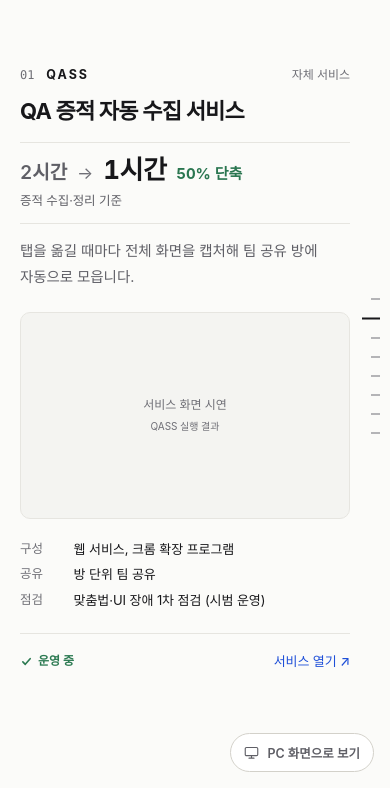
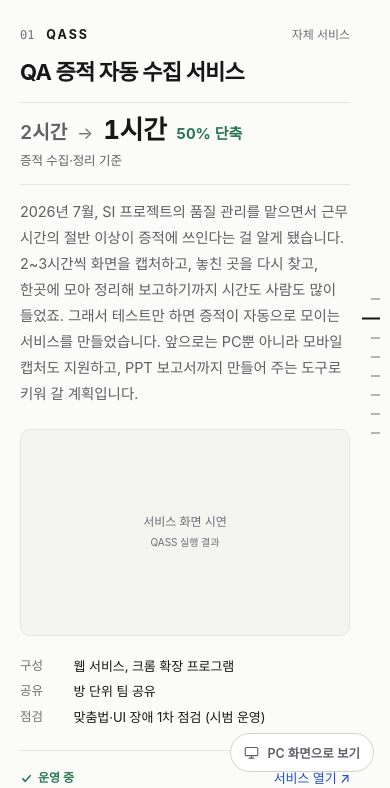
Before and after one commit to YunseobSongQA/Auto, a plain HTML site: page automation-portfolio/web/index.html in a window 390 px wide. Both pictures are taken after a click on the button 373 px from the left and 375 px from the top of the page. Shown: the part 773-1561 px from the top of the page. Drawn offline with Linux system fonts and the light colour scheme; a web font is replaced by a local one.

Commit message:
web: 도구마다 만든 계기를 소개글에 짧게 담음
카드 소개글을 "현장에서 겪은 문제 → 그래서 만든 것" 두세 문장으로 바꿨다.
친근하되 공손한 합니다체로.

- QASS: 2026년 7월 SI 프로젝트 품질 관리 중 근무 시간의 절반 이상이 증적(2~3시간 캡처,
  놓친 곳 찾기, 정리·보고)에 쓰여 만든 서비스. 앞으로 모바일 캡처와 PPT 보고서까지.
- Appium: 운영 서버 품질 관리에서 모바일 리그레션 테스트를 반복하던 일을 대신하려고.
- PRD2TC: SI 프로젝트 테스트 기간에 자주 바뀌는 기획서를 따라 TC 를 고치던 시간을 줄이려고.
- Playwright: 운영 서버 리그레션 테스트를 PC 에서 손으로 반복하던 일을 줄이려고.
- Selenium: 같은 PC 리그레션 테스트를 Selenium 으로도 만들어 두 도구를 같은 조건에서 비교.
- API: 운영 서버 리그레션과 SI 프로젝트 병목 구간의 부하 테스트에 상시 대비하려고.

제언 표의 QASS 개선 방향도 소개글에 맞춰 "모바일 캡처, PPT 보고서 자동화"로.
소개글은 text-wrap: pretty 로 마지막 줄에 한 낱말만 남지 않게.

크롬 · 사파리 · 아이폰 화면 테스트 45개 통과. 320~1440px 에서 단어 중간 끊김 없음.

```diff
--- a/automation-portfolio/web/config.js
+++ b/automation-portfolio/web/config.js
@@ -22,7 +22,8 @@
  *   - status:   'verified'(검증 완료) | 'pending'(PC에서 실행 예정)
  *   - statusLabel: (선택) status 기본 문구 대신 쓸 라벨. 색/아이콘은 status 를 따릅니다.
  *
- * 문구 원칙: 짧고 담백하게. desc 는 한 문장, specs 는 서너 줄. 수치는 숫자로 적고,
+ * 문구 원칙: 짧고 담백하게. desc 는 만든 계기(현장에서 겪은 문제 → 그래서 만든 것)를 두세 문장으로,
+ *   친근하되 공손한 합니다체로. specs 는 서너 줄. 수치는 숫자로 적고,
  *   어려운 용어 대신 쉬운 말을 쓰되 언어·도구 이름은 그대로 씁니다.
  *   가운뎃점(·)은 낱말을 나열할 때만 붙여 쓰고, 문장 구분에는 쓰지 않습니다.
  */
@@ -35,7 +36,10 @@ window.QASS_PORTFOLIO = {
       tool: 'QASS',
       short: '증적 수집 자동화',
       title: 'QA 증적 자동 수집 서비스',
-      desc: '탭을 옮길 때마다 전체 화면을 캡처해 팀 공유 방에 자동으로 모읍니다.',
+      desc: '2026년 7월, SI 프로젝트의 품질 관리를 맡으면서 근무 시간의 절반 이상이 증적에 쓰인다는 걸 알게 됐습니다. '
+        + '2~3시간씩 화면을 캡처하고, 놓친 곳을 다시 찾고, 한곳에 모아 정리해 보고하기까지 시간도 사람도 많이 들었죠. '
+        + '그래서 테스트만 하면 증적이 자동으로 모이는 서비스를 만들었습니다. '
+        + '앞으로는 PC뿐 아니라 모바일 캡처도 지원하고, PPT 보고서까지 만들어 주는 도구로 키워 갈 계획입니다.',
       saving: { before: '2시간', after: '1시간', what: '증적 수집·정리' },
       specs: [
         ['구성', '웹 서비스, 크롬 확장 프로그램'],
@@ -59,7 +63,8 @@ window.QASS_PORTFOLIO = {
       tool: 'Appium',
       short: '모바일 웹 자동 검사',
       title: 'QASS 모바일 웹 자동 검사',
-      desc: '웹 검사와 같은 8단계를 안드로이드 크롬에서 자동 실행해 모두 통과했습니다.',
+      desc: '운영 서버의 품질을 관리하다 보면 모바일에서도 같은 리그레션 테스트를 몇 번이고 반복하게 됩니다. '
+        + '매번 손으로 하던 이 반복을 Appium에 맡기려고 만들었습니다.',
       saving: { before: '1분', after: '10초', what: '8단계 검사 1회' },
       specs: [
         ['언어', 'Python (pytest)'],
@@ -80,7 +85,9 @@ window.QASS_PORTFOLIO = {
       tool: 'PRD2TC',
       short: '기획서 기반 TC 생성',
       title: '기획서 기반 테스트케이스 자동 생성',
-      desc: '기획서를 넣으면 테스트케이스 초안을 표로 만들어 엑셀로 내보냅니다.',
+      desc: 'SI 프로젝트의 테스트 기간에는 기획서가 자주 바뀝니다. '
+        + '그때마다 내용을 따라가며 테스트케이스를 고치느라 적지 않은 시간이 들어, 이를 줄이려고 만들었습니다. '
+        + '수정된 기획서를 넣으면 TC 초안이 바로 나와 작성 시간을 크게 줄여 줍니다.',
       saving: { before: '1시간', after: '5분', what: '기획서 1건 TC 초안' },
       specs: [
         ['입력', '기획서 (pptx)'],
@@ -102,7 +109,8 @@ window.QASS_PORTFOLIO = {
       tool: 'Playwright',
       short: '웹 자동 검사 (기준 구현)',
       title: 'QASS 웹 자동 검사',
-      desc: '로그인부터 검색까지 QASS 핵심 흐름 8단계를 자동 실행하는 기준 구현입니다.',
+      desc: '운영 서버 리그레션 테스트를 PC에서 할 때마다 같은 확인을 손으로 반복해야 했습니다. '
+        + '이 반복을 줄이려고 로그인부터 검색까지 핵심 흐름 8단계를 자동으로 확인하도록 만들었습니다.',
       saving: { before: '1분', after: '10초', what: '8단계 검사 1회' },
       specs: [
         ['언어', 'JavaScript'],
@@ -124,7 +132,8 @@ window.QASS_PORTFOLIO = {
       tool: 'Selenium',
       short: '웹 자동 검사 (비교 구현)',
       title: 'Selenium 구현과 Playwright 비교',
-      desc: '같은 8단계 검사를 Selenium으로 다시 구현해 두 도구의 차이를 비교했습니다.',
+      desc: 'Playwright와 같은 PC 리그레션 테스트를 Selenium으로도 만들었습니다. '
+        + '현장에서 많이 쓰는 두 도구를 같은 조건에서 직접 비교해 보고 싶었습니다.',
       saving: { before: '1분', after: '10초', what: '8단계 검사 1회' },
       specs: [
         ['언어', 'Python'],
@@ -155,7 +164,8 @@ window.QASS_PORTFOLIO = {
       tool: 'API',
       short: '백엔드 부하 테스트',
       title: 'QASS 백엔드 부하 테스트',
-      desc: 'QASS 실서비스 백엔드에 조회 요청 1,000건을 보내 응답 속도와 안정성을 측정했습니다.',
+      desc: '운영 서버 리그레션 테스트와, SI 프로젝트 중 병목이 생기는 구간의 부하 테스트에 언제든 대비하려고 만들었습니다. '
+        + 'QASS 실서비스 백엔드에 조회 요청 1,000건을 보내 속도와 안정성을 확인했습니다.',
       stat: { value: '100%', label: '성공률', sub: '1,000건 중 실패 0건' },
       specs: [
         ['대상', 'QASS 백엔드 (Supabase REST API)'],
@@ -180,7 +190,7 @@ window.QASS_PORTFOLIO = {
     title: '성과와 개선 방향',
     columns: ['효과', '한계', '개선 방향'],
     rows: [
-      { name: 'QASS', sub: '증적 수집', from: 'qass', limit: 'PC 크롬 전용', next: '모바일 캡처 지원' },
+      { name: 'QASS', sub: '증적 수집', from: 'qass', limit: 'PC 크롬 전용', next: '모바일 캡처, PPT 보고서 자동화' },
       { name: 'PRD2TC', sub: 'TC 설계', from: 'prd2tc', limit: '결과 검수 필요', next: '검수 피드백 반영' },
       { name: 'UI 자동화', sub: 'Playwright, Selenium, Appium', from: 'selenium', limit: '핵심 흐름 8단계만', next: 'GitHub Actions 정기 실행' },
       { name: 'API', sub: '부하 테스트', from: 'api', limit: '조회 API 2종만', next: '쓰기 API·부하 확대' },
--- a/automation-portfolio/web/styles.css
+++ b/automation-portfolio/web/styles.css
@@ -294,7 +294,7 @@ main { overflow-x: clip; }
 .tool { font-size: 12.5px; font-weight: 650; letter-spacing: .16em; text-transform: uppercase; color: var(--text); }
 .chip { margin-left: auto; font-size: 12px; color: var(--faint); white-space: nowrap; }
 .card h2, .plan h2 { margin-top: 14px; font-size: clamp(23px, 2.4vw, 32px); letter-spacing: -.035em; line-height: 1.3; }
-.desc { margin: 14px 0 0; max-width: 38em; font-size: 15px; line-height: 1.8; color: var(--muted); }
+.desc { margin: 14px 0 0; max-width: 38em; font-size: 15px; line-height: 1.8; color: var(--muted); text-wrap: pretty; } /* 마지막 줄에 한 낱말만 남지 않게 */
 .card > .demo { margin-top: 26px; }
 .card > .specs { margin-top: 20px; }
 .card > .vs { margin-top: 18px; }
```
